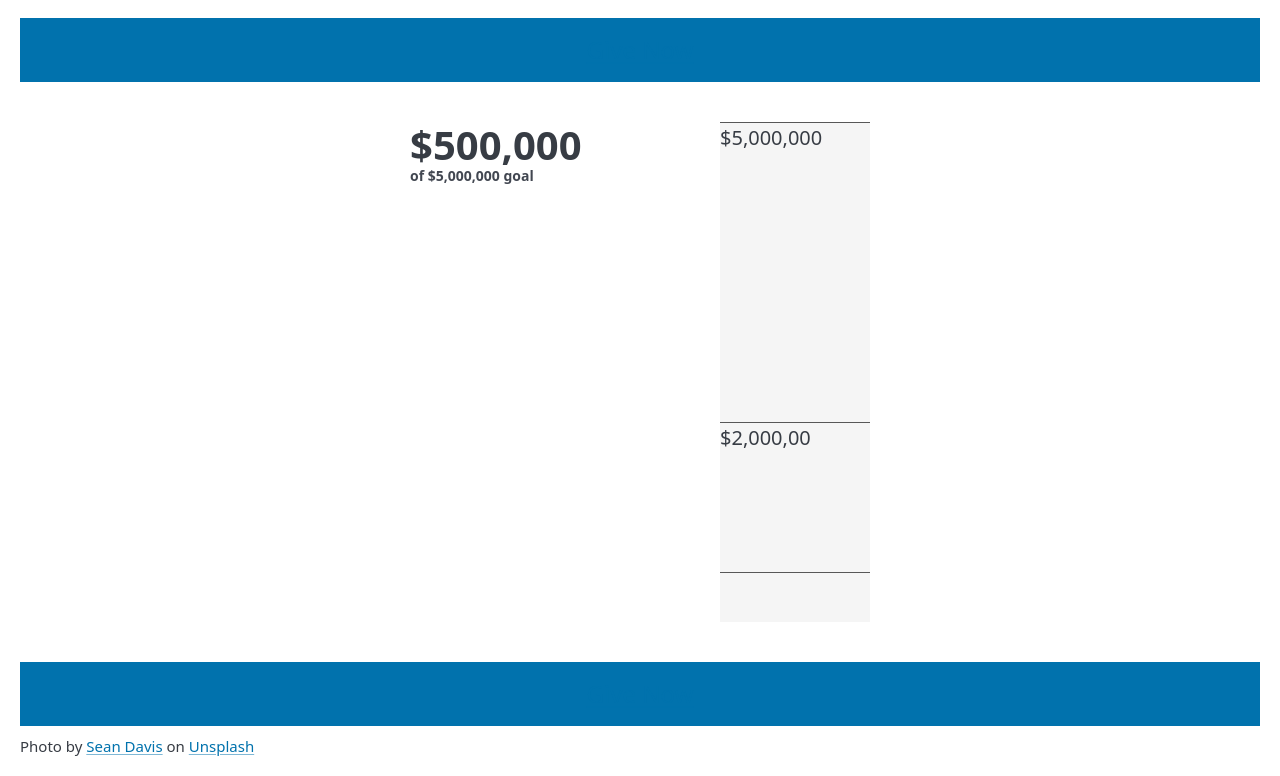
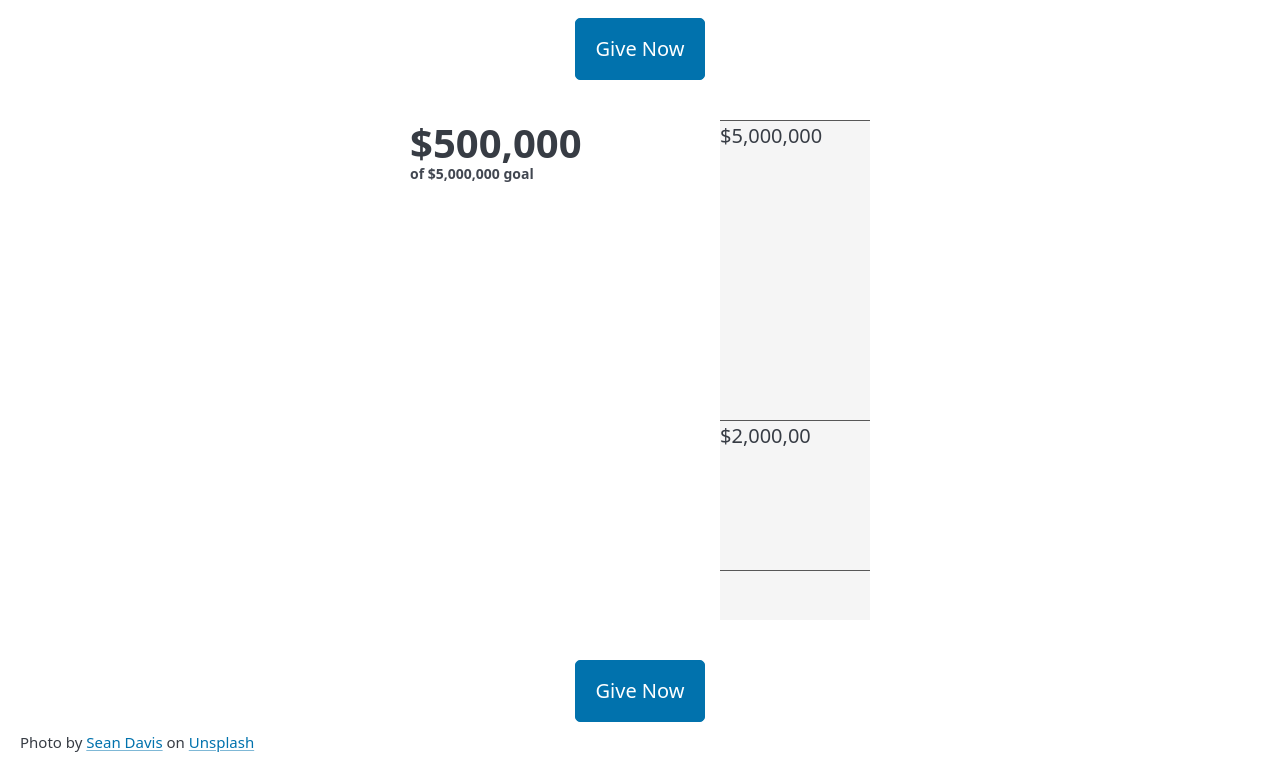
Before and after one commit to BenJBailey/gc-jiw, a website built with Vite: page index.html in a window 1280 px wide. Shown: the part 1117-1893 px from the top of the page. Built offline with nearby package versions, Linux system fonts and the light colour scheme; no server answers.

Commit message:
feat(jiw): css

```diff
--- a/index.html
+++ b/index.html
@@ -21,7 +21,8 @@
         referrerpolicy="strict-origin-when-cross-origin" allowfullscreen></iframe>
     </div>
     <div class="jiw-donate-action">
-      <a href="https://gcmemphis.churchcenter.com/giving/to/capital-campaign?open-in-church-center-modal=true&default_amount=123"
+      <a role="button"
+        href="https://gcmemphis.churchcenter.com/giving/to/capital-campaign?open-in-church-center-modal=true&default_amount=123"
         class="jiw-donate-button">Give Now</a>
     </div>
     <div id="tracking-container">
@@ -43,7 +44,8 @@
     <input type="number" id="test-progress" min="0" max="100" step="1" value="0" />-->
 
     <div class="jiw-donate-action">
-      <a href="https://gcmemphis.churchcenter.com/giving/to/capital-campaign?open-in-church-center-modal=true&default_amount=123"
+      <a role="button"
+        href="https://gcmemphis.churchcenter.com/giving/to/capital-campaign?open-in-church-center-modal=true&default_amount=123"
         lass="jiw-donate-button">Give Now</a>
     </div>
 
--- a/src/style.scss
+++ b/src/style.scss
@@ -18,10 +18,6 @@
 
 .jiw-donate-action {
   text-align: center;
-  background: var(--pico-primary);
-  color: #fff;
-  padding: 0.7rem;
-  font-size: 1.2rem;
 }
 
 #tracking-container {
```
